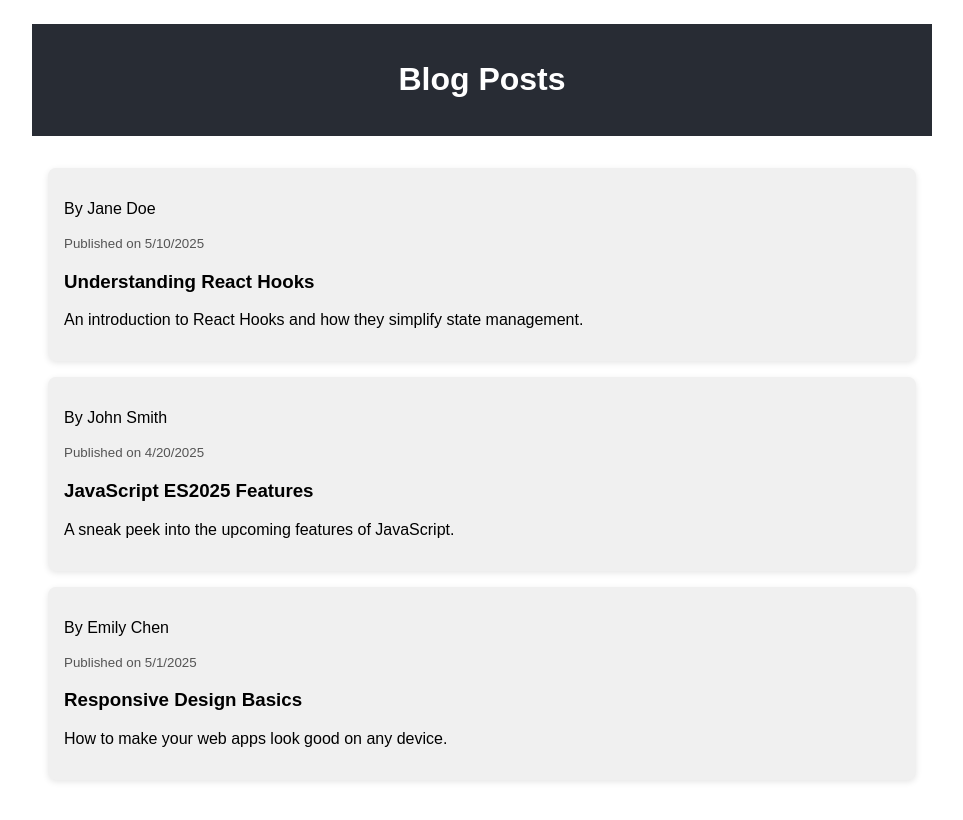
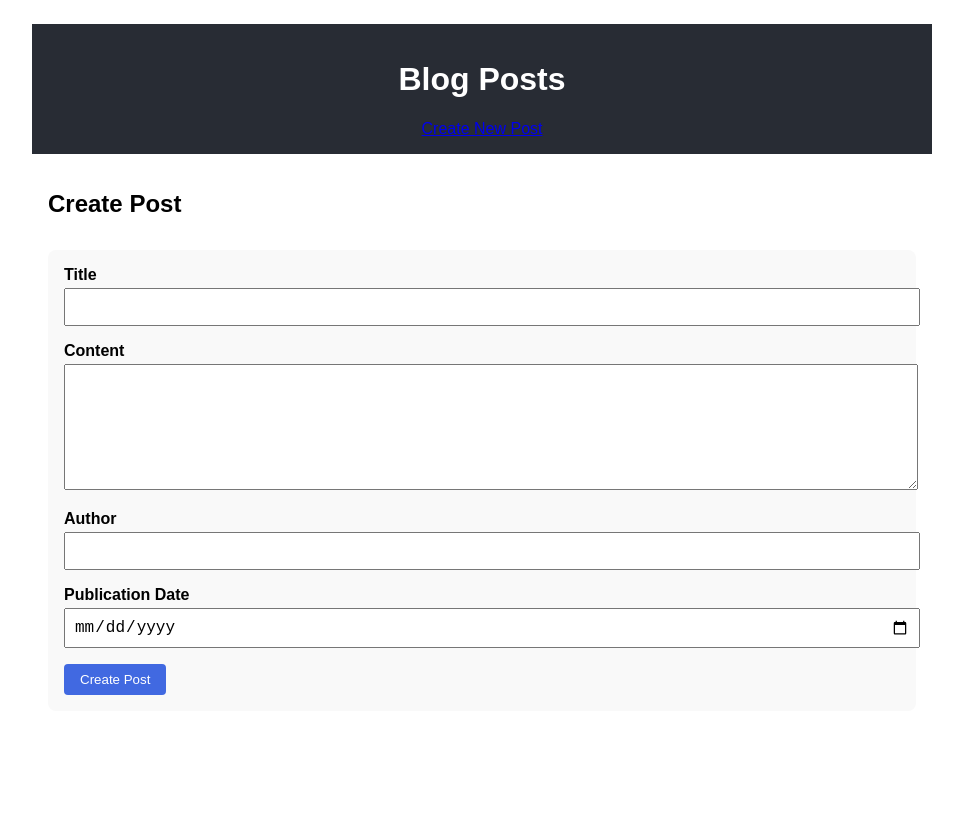
Before and after one commit to A-ManiMekhala/blog_list, a React (Create React App) app: page /create in a window 1280 px wide. Shown: the whole page, without its empty margins (158-1121 px from the left). Built offline with nearby package versions, Linux system fonts and the light colour scheme.

Commit message:
Uploaded some files and added new ones

```diff
--- a/package.json
+++ b/package.json
@@ -9,6 +9,7 @@
     "@testing-library/user-event": "^13.5.0",
     "react": "^19.1.0",
     "react-dom": "^19.1.0",
+    "react-router-dom": "^7.6.2",
     "react-scripts": "5.0.1",
     "web-vitals": "^2.1.4"
   },
--- a/src/App.css
+++ b/src/App.css
@@ -41,3 +41,35 @@
 .blog-item small {
   color: #555;
 }
+
+form {
+  background: #f9f9f9;
+  padding: 1rem;
+  border-radius: 8px;
+  margin-top: 2rem;
+}
+
+form div {
+  margin-bottom: 1rem;
+}
+
+form label {
+  display: block;
+  font-weight: bold;
+  margin-bottom: 0.25rem;
+}
+
+form input,
+form textarea {
+  width: 100%;
+  padding: 0.5rem;
+  font-size: 1rem;
+}
+
+form button {
+  padding: 0.5rem 1rem;
+  background-color: royalblue;
+  color: white;
+  border: none;
+  border-radius: 4px;
+}
--- a/src/App.js
+++ b/src/App.js
@@ -1,28 +1,131 @@
-import React from "react";
-import blogPosts from "./blogPosts";
+// import React from "react";
+// import blogPosts from "./blogPosts";
+// import "./App.css";
+
+// function formatDate(dateStr) {
+//   const date = new Date(dateStr);
+//   return date.toLocaleDateString();
+// }
+
+// function App() {
+//   return (
+//     <div className="App">
+//       <header className="App-header">
+//         <h1>Blog Posts</h1>
+//       </header>
+//       <main className="blog-list">
+//         {blogPosts.map((post) => (
+//           <article key={post.id} className="blog-item">
+//             <p>By {post.author}</p>
+//             <small>Published on {formatDate(post.date)}</small>
+//             <h3>{post.title}</h3>
+//             <p>{post.summary}</p>
+//           </article>
+//         ))}
+//       </main>
+//     </div>
+//   );
+// }
+
+// export default App;
+
+// import React from "react";
+// import { Routes, Route, Link } from "react-router-dom";
+// import blogPosts from "./blogPosts";
+// import BlogDetailPage from "./BlogDetailPage";
+// import "./App.css";
+
+// function formatDate(dateStr) {
+//   const date = new Date(dateStr);
+//   return date.toLocaleDateString();
+// }
+
+// function App() {
+//   return (
+//     <div className="App">
+//       <header className="App-header">
+//         <h1>Blog Posts</h1>
+//       </header>
+
+//       <Routes>
+//         <Route
+//           path="/"
+//           element={
+//             <main className="blog-list">
+//               {blogPosts.map((post) => (
+//                 <article key={post.id} className="blog-item">
+//                   <p>By {post.author}</p>
+//                   <small>Published on {formatDate(post.date)}</small>
+//                   <h3>
+//                     <Link to={`/post/${post.id}`}>{post.title}</Link>
+//                   </h3>
+//                   <p>{post.summary}</p>
+//                 </article>
+//               ))}
+//             </main>
+//           }
+//         />
+//         <Route path="/post/:id" element={<BlogDetailPage />} />
+//       </Routes>
+//     </div>
+//   );
+// }
+
+// export default App;
+
+import React, { useState } from "react";
+import { Routes, Route, Link } from "react-router-dom";
+import BlogDetailPage from "./BlogDetailPage";
+import BlogForm from "./BlogForm";
+import blogPostsData from "./blogPosts";
 import "./App.css";
 
-function formatDate(dateStr) {
-  const date = new Date(dateStr);
-  return date.toLocaleDateString();
+function App() {
+  const [posts, setPosts] = useState(blogPostsData);
+
+  const handleSavePost = (post, isEditing) => {
+    if (isEditing) {
+      setPosts(posts.map((p) => (p.id === post.id ? post : p)));
+    } else {
+      setPosts([...posts, post]);
     }
+  };
 
-function App() {
   return (
     <div className="App">
       <header className="App-header">
         <h1>Blog Posts</h1>
+        <Link to="/create">Create New Post</Link>
       </header>
+
+      <Routes>
+        <Route
+          path="/"
+          element={
             <main className="blog-list">
-        {blogPosts.map((post) => (
+              {posts.map((post) => (
                 <article key={post.id} className="blog-item">
                   <p>By {post.author}</p>
-            <small>Published on {formatDate(post.date)}</small>
-            <h3>{post.title}</h3>
+                  <small>
+                    Published on {new Date(post.date).toLocaleDateString()}
+                  </small>
+                  <h3>
+                    <Link to={`/post/${post.id}`}>{post.title}</Link>
+                  </h3>
                   <p>{post.summary}</p>
+                  <Link to={`/edit/${post.id}`}>Edit</Link>
                 </article>
               ))}
             </main>
+          }
+        />
+        <Route path="/post/:id" element={<BlogDetailPage />} />
+        <Route path="/create" element={<BlogForm onSave={handleSavePost} />} />
+        <Route
+          path="/edit/:id"
+          element={<BlogForm isEditing onSave={handleSavePost} />}
+        />
+      </Routes>
     </div>
   );
 }
--- /dev/null
+++ b/src/BlogDetailPage.js
@@ -0,0 +1,23 @@
+// BlogDetailPage.js
+import React from "react";
+import { useParams } from "react-router-dom";
+import blogPosts from "./blogPosts";
+import BlogPostDetail from "./BlogPostDetail";
+
+const BlogDetailPage = () => {
+  const { id } = useParams();
+  const post = blogPosts.find((p) => p.id.toString() === id);
+
+  return post ? (
+    <BlogPostDetail
+      title={post.title}
+      content={post.content}
+      author={post.author}
+      date={post.date}
+    />
+  ) : (
+    <p>Blog post not found.</p>
+  );
+};
+
+export default BlogDetailPage;
--- /dev/null
+++ b/src/BlogForm.js
@@ -0,0 +1,81 @@
+// BlogForm.js
+import React, { useState, useEffect } from "react";
+import { useNavigate, useParams } from "react-router-dom";
+import blogPosts from "./blogPosts"; // optional if you're modifying in-memory
+
+const BlogForm = ({ isEditing = false, onSave }) => {
+  const { id } = useParams();
+  const navigate = useNavigate();
+
+  const existingPost = isEditing
+    ? blogPosts.find((p) => p.id.toString() === id)
+    : null;
+
+  const [title, setTitle] = useState(existingPost?.title || "");
+  const [content, setContent] = useState(existingPost?.content || "");
+  const [author, setAuthor] = useState(existingPost?.author || "");
+  const [date, setDate] = useState(existingPost?.date || "");
+
+  const handleSubmit = (e) => {
+    e.preventDefault();
+
+    const newPost = {
+      id: isEditing ? Number(id) : Date.now(),
+      title,
+      content,
+      author,
+      date,
+      summary: content.substring(0, 100), // simple summary from content
+    };
+
+    onSave(newPost, isEditing);
+    navigate("/");
+  };
+
+  return (
+    <div className="App">
+      <h2>{isEditing ? "Edit Post" : "Create Post"}</h2>
+      <form onSubmit={handleSubmit}>
+        <div>
+          <label>Title</label>
+          <input
+            value={title}
+            onChange={(e) => setTitle(e.target.value)}
+            required
+          />
+        </div>
+        <div>
+          <label>Content</label>
+          <textarea
+            rows="6"
+            value={content}
+            onChange={(e) => setContent(e.target.value)}
+            required
+          />
+        </div>
+        <div>
+          <label>Author</label>
+          <input
+            value={author}
+            onChange={(e) => setAuthor(e.target.value)}
+            required
+          />
+        </div>
+        <div>
+          <label>Publication Date</label>
+          <input
+            type="date"
+            value={date}
+            onChange={(e) => setDate(e.target.value)}
+            required
+          />
+        </div>
+        <button type="submit">
+          {isEditing ? "Update Post" : "Create Post"}
+        </button>
+      </form>
+    </div>
+  );
+};
+
+export default BlogForm;
--- a/src/BlogPostDetail.js
+++ b/src/BlogPostDetail.js
@@ -1,6 +1,7 @@
 import React from "react";
 import PropTypes from "prop-types";
-import styles from "./BlogPostDetail.module.css";
+// import styles from "./BlogPostDetail.module.css";
+import styles from "./App";
 
 const BlogPostDetail = ({ title, content, author, date }) => {
   if (!title || !content || !author || !date) {
--- a/src/index.js
+++ b/src/index.js
@@ -1,7 +1,15 @@
 import React from "react";
 import ReactDOM from "react-dom/client";
+import { BrowserRouter } from "react-router-dom";
 import App from "./App";
 import "./index.css";
 
+// const root = ReactDOM.createRoot(document.getElementById("root"));
+// root.render(<App />);
+
 const root = ReactDOM.createRoot(document.getElementById("root"));
-root.render(<App />);
+root.render(
+  <BrowserRouter>
+    <App />
+  </BrowserRouter>
+);
```
Also changed, not shown: 1 other file (tests, documents, lock files or other folders). Lines whose indentation alone changed are shown as unchanged.
